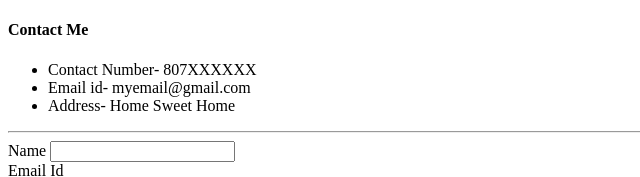
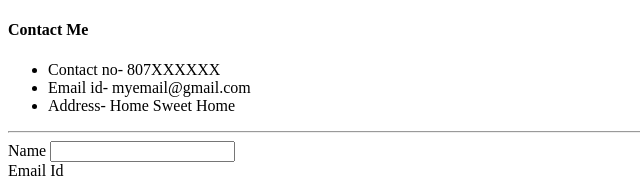
Before and after one commit to Powerhouse88/CV, a plain HTML site: page Contact me.html in a window 1280 px wide. Shown: the top 177 px of the page, 0-640 px from the left. Drawn offline with Linux system fonts and the light colour scheme.

Commit message:
Add files via upload

```diff
--- a/Contact me.html
+++ b/Contact me.html
@@ -7,8 +7,8 @@
   <body>
     <h4>Contact Me</h4>
     <ul>
-      <li>Contact Number- 807XXXXXX</li>
-      <li>Email id- myemail@gmail.com</li>
+      <li>Contact no-  807XXXXXX</li>
+      <li>Email id-  myemail@gmail.com</li>
       <li>Address- Home Sweet Home</li>
     </ul>
     <hr>
```
